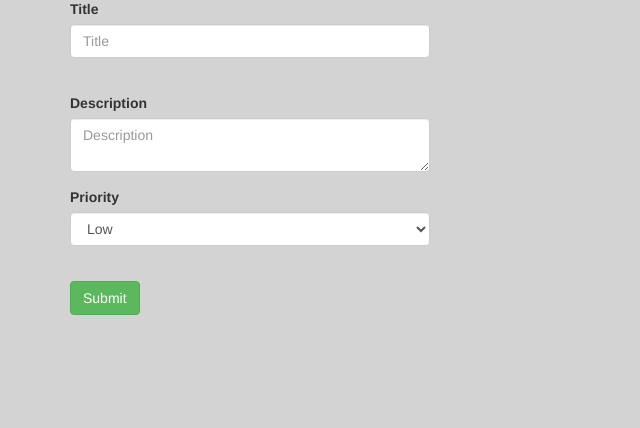
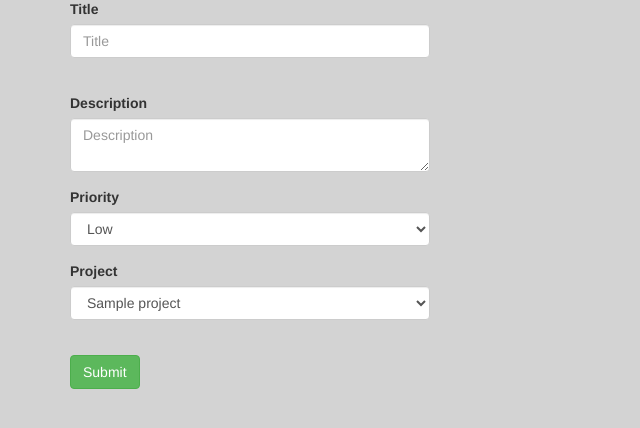
Before and after one commit to idalmasso/my_tracker_app, a Flask app: page /add_tracker in a window 1280 px wide. Shown: the part 143-571 px from the top of the page, without its empty margins (0-640 px from the left). Run offline with Flask 2, Linux system fonts and the light colour scheme; a user stored in the database is signed in; a database or web service that is not in the repository returns one stand-in record (values such as "Sample title"); some libraries are stand-ins or nearby versions.

Commit message:
Added project to tracker.

```diff
--- a/app/projectmodel.py
+++ b/app/projectmodel.py
@@ -24,7 +24,8 @@ class TrkProject(object):
             return TrkProject(prj)
         prj_id = mongo.db.projects.insert({'name': name,
                                            'description':description})
-        return prj_id
+        project = TrkProject.get_project(str(prj_id))
+        return project
 
     @staticmethod
     def get_list_projects(page_number, projects_per_page):
@@ -55,3 +56,8 @@ class TrkProject(object):
         if not project:
             return None
         return TrkProject(project)
+
+    @staticmethod
+    def get_all():
+        projects = mongo.db.projects.find()
+        return [TrkProject(project) for project in projects]
--- a/app/templates/trackerapp/add_tracker.html
+++ b/app/templates/trackerapp/add_tracker.html
@@ -11,6 +11,7 @@
             <br>
 			{{ wtf.form_field(form.description, class='form-control', placeholder='Description')}}
 			{{ wtf.form_field(form.priority, class='form-control', placeholder='Priority')}}
+			{{ wtf.form_field(form.project, class='form-control', placeholder='Project')}}
 			 <br>
             {{ wtf.form_field(form.submit, class='btn btn-success') }}
         </form>
--- a/app/templates/trackerapp/tracker_edit.html
+++ b/app/templates/trackerapp/tracker_edit.html
@@ -12,6 +12,7 @@
 			{{ wtf.form_field(form.description, class='form-control', placeholder='Description')}}
 			{{ wtf.form_field(form.status, class='form-control', placeholder='Status')}}
 			{{ wtf.form_field(form.priority, class='form-control', placeholder='Priority')}}
+			{{ wtf.form_field(form.project, class='form-control', placeholder='Project')}}
             <br>
             {{ wtf.form_field(form.submit, class='btn btn-success') }}
         </form>
--- a/app/templates/trackerapp/tracker_info.html
+++ b/app/templates/trackerapp/tracker_info.html
@@ -16,6 +16,7 @@
 					<small class="text-muted">{{ statuses.get(tracker.status|string) }}</small>
 					<h6 class="my-0"><b>Priority</b></h6>
 					<small class="text-muted">{{ priorities.get(tracker.priority|string) }}</small>
+
                 </li>
                 <br>
                 <li class="list-group-item d-flex justify-content-between lh-condensed">
--- a/app/trackerapp/forms.py
+++ b/app/trackerapp/forms.py
@@ -8,6 +8,7 @@ class AddTrackerForm(FlaskForm):
     title = StringField('Title', validators=[DataRequired()])
     description = TextAreaField('Description', validators=[DataRequired()])
     priority = SelectField('Priority', choices = Lookup(PRIORITIES))
+    project = SelectField('Project', validators=[DataRequired()])
     submit = SubmitField('Submit')
 
 
@@ -16,4 +17,5 @@ class EditTrackerForm(FlaskForm):
     description = TextAreaField('Description', validators=[DataRequired()])
     status = SelectField('Status', choices =Lookup(STATUSES))
     priority = SelectField('Priority', choices =Lookup(PRIORITIES))
+    project = SelectField('Project', validators=[DataRequired()])
     submit = SubmitField('Submit')
--- a/app/trackerapp/routes.py
+++ b/app/trackerapp/routes.py
@@ -71,11 +71,16 @@ def tracker_edit(id):
         flash('tracker with id {} does not exist'.format(id))
         return redirect(url_for('trackerapp.trackerlist'))
     form = EditTrackerForm(obj=tracker)
+    form.project.choices = [(p.id,p.name) for p in TrkProject.get_all()]
+    if form.project.choices == []:
+        flash('No Projects exist!')
+        return redirect(url_for('projects.projectlist'))
     if form.validate_on_submit():
         tracker.title = form.title.data
         tracker.description = form.description.data
         tracker.priority = int(form.priority.data)
         tracker.status = int(form.status.data)
+        tracker.project = form.project.data
         tracker.update_tracker_by_form()
         flash('Tracker  {} updated'.format(tracker.number))
         return redirect(url_for('trackerapp.trackerlist'))
@@ -87,17 +92,15 @@ def tracker_edit(id):
 @login_required
 def add_tracker():
     form = AddTrackerForm()
+    form.project.choices = [(p.id,p.name) for p in TrkProject.get_all()]
+    if form.project.choices == []:
+        flash('No Projects exist!')
+        return redirect(url_for('projects.projectlist'))
     if form.validate_on_submit():
         tracker=Tracker.add_tracker(form.title.data)
         tracker.description = form.description.data
         tracker.priority = int(form.priority.data)
-        if 'project' in session:
-            project=session['project']
-            tracker.project=project
-        else:
-            flash('No project selected!')
-            return redirect(url_for('trackerapp.tracker_info', id= tracker.id))
-
+        tracker.project = form.project.data
         tracker.update_tracker_by_form()
         return redirect(url_for('trackerapp.tracker_info', id= tracker.id))
     return render_template('trackerapp/add_tracker.html', form=form, title='Add tracker')
```
Also changed, not shown: app/tracker.py (+3 -6 lines).
